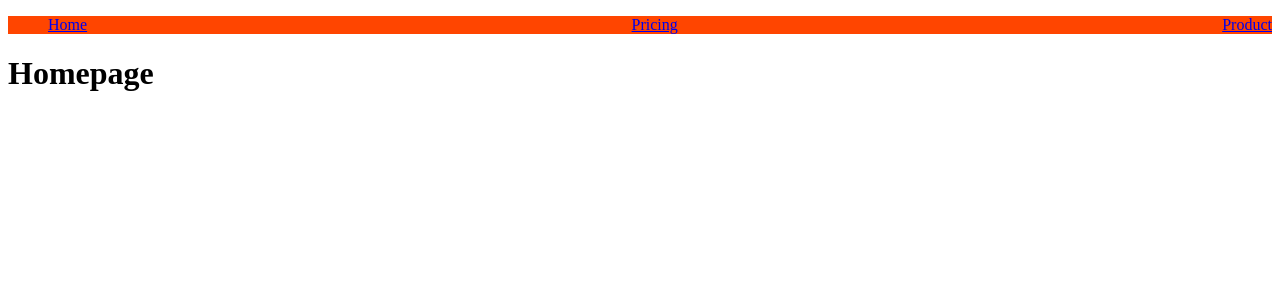
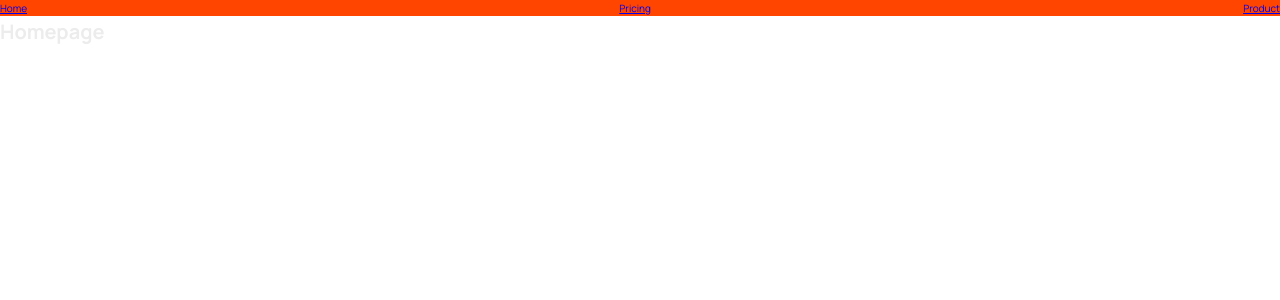
Before and after one commit to Orisabiyi/worldwise, a React (Vite) app: page / in a window 1280 px wide. Shown: the top 300 px of the page. Built offline with nearby package versions, Linux system fonts and the light colour scheme.

Commit message:
included the global css to the file structure and main.jsx

```diff
--- a/src/index.css
+++ b/src/index.css
@@ -1,69 +1,78 @@
+/* Taken from getting started guide at: https://leafletjs.com/examples/quick-start/ */
+@import "https://unpkg.com/leaflet@1.7.1/dist/leaflet.css";
+@import "https://fonts.googleapis.com/css2?family=Manrope:wght@400;600;700;800&display=swap";
+
+/* These CSS variables are global, so they are available in all CSS modules */
 :root {
-  font-family: Inter, system-ui, Avenir, Helvetica, Arial, sans-serif;
-  line-height: 1.5;
-  font-weight: 400;
+  --color-brand--1: #ffb545;
+  --color-brand--2: #00c46a;
 
-  color-scheme: light dark;
-  color: rgba(255, 255, 255, 0.87);
-  background-color: #242424;
-
-  font-synthesis: none;
-  text-rendering: optimizeLegibility;
-  -webkit-font-smoothing: antialiased;
-  -moz-osx-font-smoothing: grayscale;
-  -webkit-text-size-adjust: 100%;
+  --color-dark--0: #242a2e;
+  --color-dark--1: #2d3439;
+  --color-dark--2: #42484d;
+  --color-light--1: #aaa;
+  --color-light--2: #ececec;
+  --color-light--3: #d6dee0;
 }
 
-a {
-  font-weight: 500;
-  color: #646cff;
-  text-decoration: inherit;
+* {
+  margin: 0;
+  padding: 0;
+  box-sizing: inherit;
 }
-a:hover {
-  color: #535bf2;
+
+html {
+  font-size: 62.5%;
+  box-sizing: border-box;
 }
 
 body {
-  margin: 0;
-  display: flex;
-  place-items: center;
-  min-width: 320px;
-  min-height: 100vh;
+  font-family: "Manrope", sans-serif;
+  color: var(--color-light--2);
+  font-weight: 400;
+  line-height: 1.6;
 }
 
-h1 {
-  font-size: 3.2em;
-  line-height: 1.1;
+label {
+  font-size: 1.6rem;
+  font-weight: 600;
 }
 
-button {
-  border-radius: 8px;
-  border: 1px solid transparent;
-  padding: 0.6em 1.2em;
-  font-size: 1em;
-  font-weight: 500;
+input,
+textarea {
+  width: 100%;
+  padding: 0.8rem 1.2rem;
   font-family: inherit;
-  background-color: #1a1a1a;
-  cursor: pointer;
-  transition: border-color 0.25s;
-}
-button:hover {
-  border-color: #646cff;
-}
-button:focus,
-button:focus-visible {
-  outline: 4px auto -webkit-focus-ring-color;
+  font-size: 1.6rem;
+  border: none;
+  border-radius: 5px;
+  background-color: var(--color-light--3);
+  transition: all 0.2s;
 }
 
-@media (prefers-color-scheme: light) {
-  :root {
-    color: #213547;
-    background-color: #ffffff;
-  }
-  a:hover {
-    color: #747bff;
-  }
-  button {
-    background-color: #f9f9f9;
-  }
+input:focus {
+  outline: none;
+  background-color: #fff;
 }
+
+.cta:link,
+.cta:visited {
+  display: inline-block;
+  background-color: var(--color-brand--2);
+  color: var(--color-dark--1);
+  text-transform: uppercase;
+  text-decoration: none;
+  font-size: 1.6rem;
+  font-weight: 600;
+  padding: 1rem 3rem;
+  border-radius: 5px;
+}
+
+/*
+"importCSSModule": {
+    "prefix": "csm",
+    "scope": "javascript,typescript,javascriptreact",
+    "body": ["import styles from './${TM_FILENAME_BASE}.module.css'"],
+    "description": "Import CSS Module as `styles`"
+  },
+*/
--- a/src/main.jsx
+++ b/src/main.jsx
@@ -1,6 +1,7 @@
 import React from "react";
 import ReactDOM from "react-dom/client";
 import App from "./App.jsx";
+import "./index.css";
 
 ReactDOM.createRoot(document.getElementById("root")).render(
   <React.StrictMode>
```
